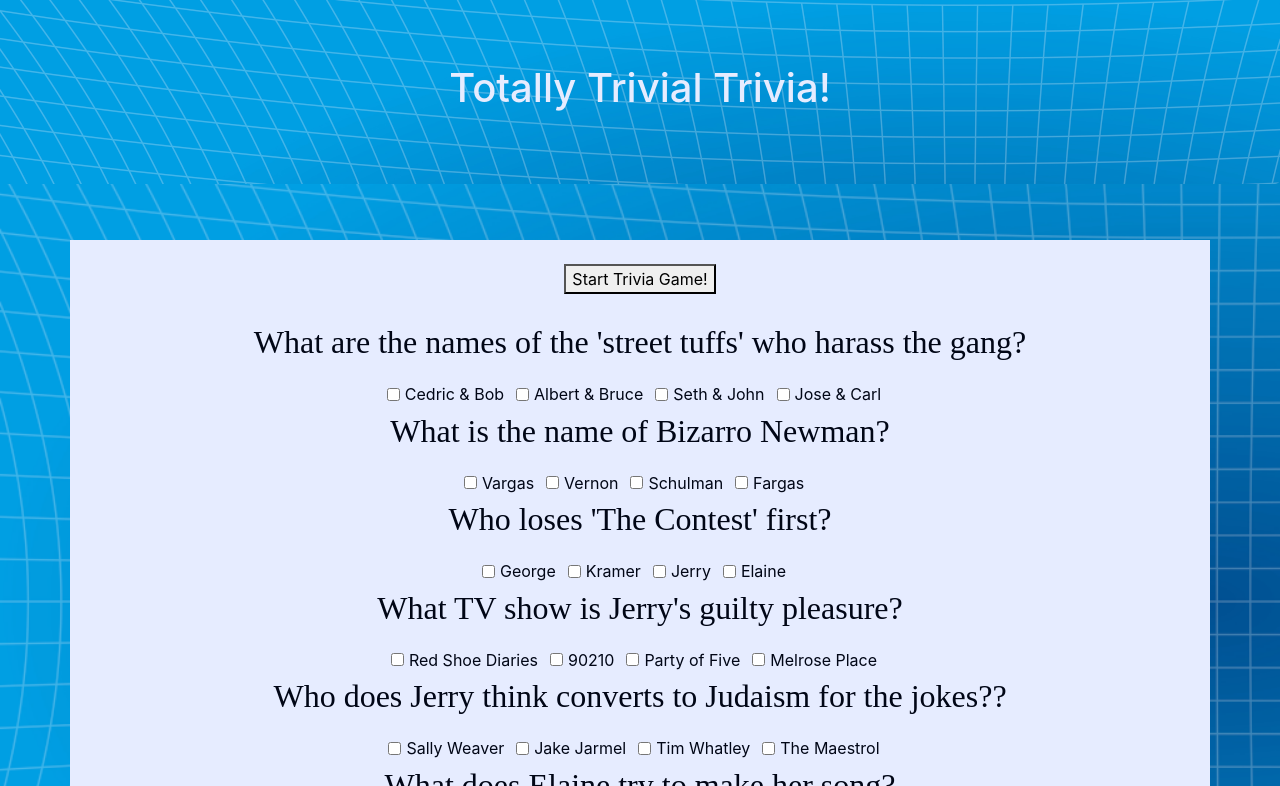
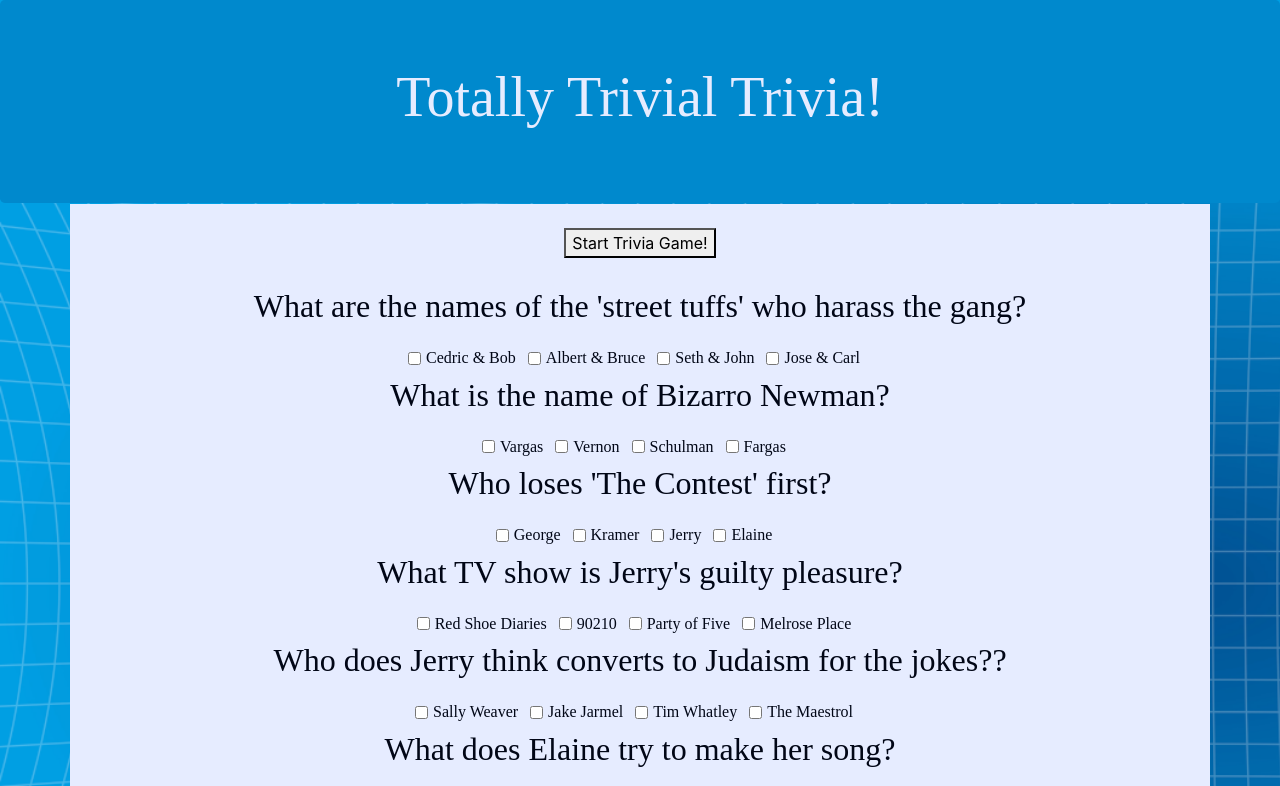
Before and after one commit to lcocard/TriviaGame, a plain HTML site: page index.html in a window 1280 px wide. Shown: the top 786 px of the page. Drawn offline with nearby package versions, Linux system fonts and the light colour scheme.

Commit message:
adjusted style css

```diff
--- a/assets/css/style.css
+++ b/assets/css/style.css
@@ -1,3 +1,5 @@
+/* Trivia Game - style.css*/
+
 body {
   background-image: url("../images/trivia-game.png");
   background-repeat: no-repeat;
@@ -5,12 +7,16 @@ body {
 }
 
 .jumbotron {
-  background-image: url("../images/trivia-game.png");
+  font-family: "Merriweather", serif;
+  font-size: 3.5rem;
+  color: #010616;
+  background-color: #0089cd;
   color: #e6ecff;
-  text-shadow: #010616;
+  text-shadow: #05121b;
 }
 
 .container {
+  margin-top: -55px;
   background-color: #e6ecff;
   color: #010616;
 }
@@ -23,4 +29,7 @@ div > p {
 
 .form-check-label > p {
   margin-bottom: 0;
+  font-family: "Merriweather", serif;
+  font-size: 1rem;
+  color: #010616;
 }
--- a/index.html
+++ b/index.html
@@ -42,7 +42,12 @@
   <body>
     <!-- Jumbotron Title -->
     <div class="jumbotron">
-      <h1 class="text-center">Totally Trivial Trivia!</h1>
+      <h1
+        class="text-center"
+        style="font-family: 'Merriweather', serif; font-size: 3.5rem;"
+      >
+        Totally Trivial Trivia!
+      </h1>
     </div>
 
     <br />
```
